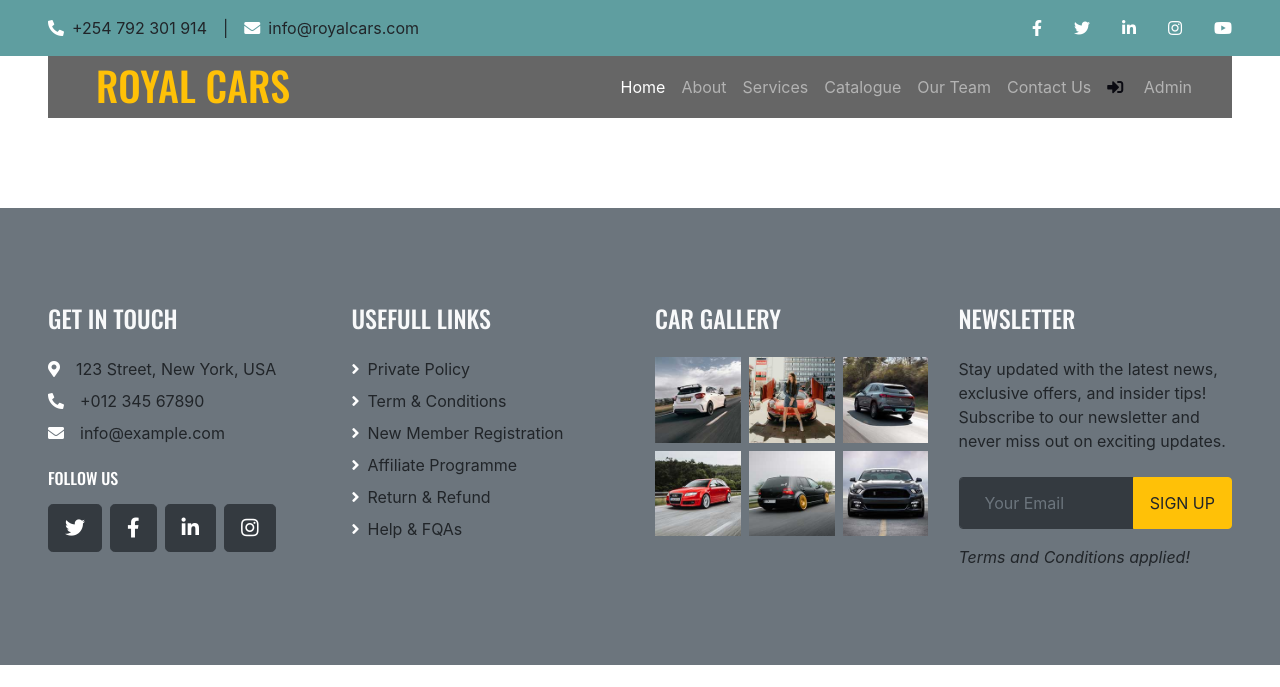
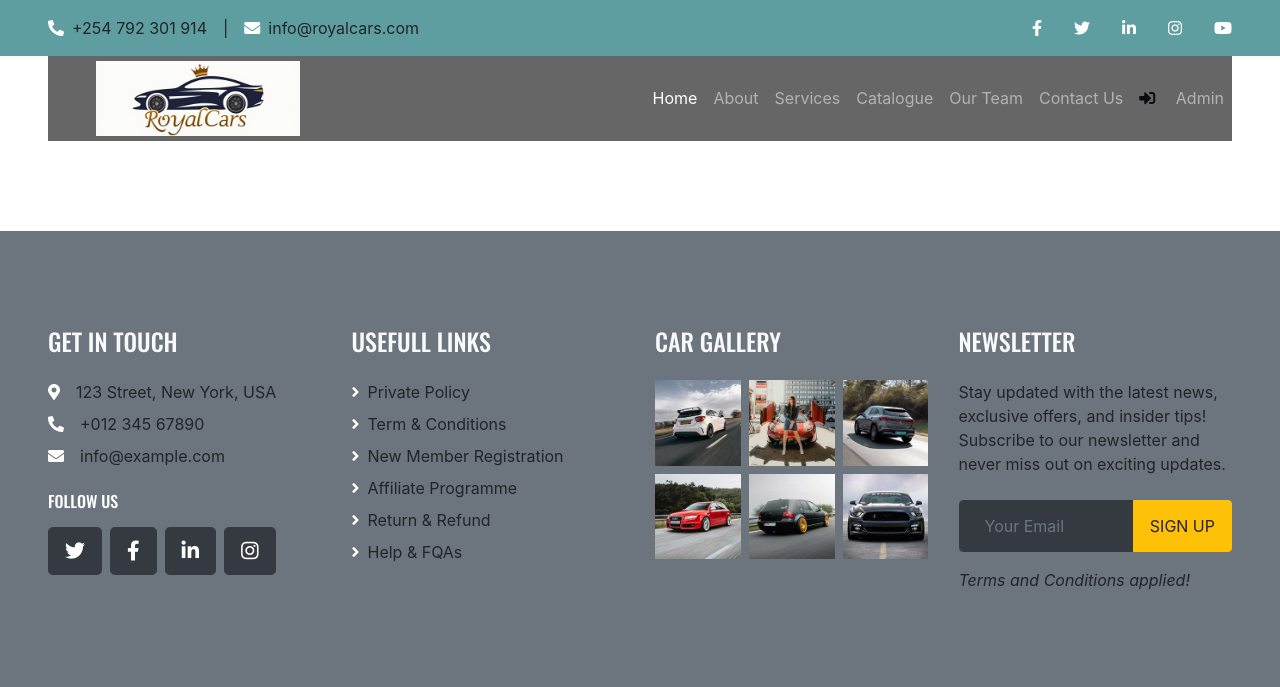
Before and after one commit to rkogi2022/royalcars, a Django app: template carapp/templates/page.html in a window 1280 px wide. Shown: the top 687 px of the page. Run offline with Django 3.2, Linux system fonts and the light colour scheme; the template is opened without the code that fills it, so the values that code supplies are empty; some libraries are stand-ins or nearby versions.

Commit message:
updating the logo

```diff
--- a/carapp/templates/navbar.html
+++ b/carapp/templates/navbar.html
@@ -1,14 +1,15 @@
 {% load static %}
-<div class="container-fluid position-relative nav-bar p-0">
-    <div class="position-relative px-lg-5" style="z-index: 9;">
-        <nav class="navbar navbar-expand-lg navbar-dark py-3 py-lg-0 pl-3 pl-lg-5" style="background-color: rgba(0, 0, 0, 0.6);">
-            <a href="" class="navbar-brand d-flex align-items-center">
-                <h1 class="text-uppercase text-warning mb-1">Royal Cars</h1>
+<div class="container-fluid p-0">
+    <div class="px-lg-5" style="z-index: 9;">
+        <nav class="navbar navbar-expand-lg navbar-dark py-3 py-lg-0 pl-3 pl-lg-5" style="background-color: rgba(0, 0, 0, 0.6); width: 100%; padding-right: 0; padding-left: 0;">
+            <!-- Logo Image -->
+            <a href="{% url 'index' %}" class="navbar-brand d-flex align-items-center">
+                <img src="{% static 'img/logo.png' %}" alt="Royal Cars Logo" class="img-fluid" style="max-height: 75px;">
             </a>
             <button type="button" class="navbar-toggler" data-toggle="collapse" data-target="#navbarCollapse">
                 <span class="navbar-toggler-icon"></span>
             </button>
-            <div class="collapse navbar-collapse justify-content-between px-3" id="navbarCollapse">
+            <div class="collapse navbar-collapse justify-content-between" id="navbarCollapse">
                 <div class="navbar-nav ml-auto py-0">
                     <a href="{% url 'index' %}" class="nav-item nav-link active">Home</a>
                     <a href="{% url 'about' %}" class="nav-item nav-link">About</a>
--- a/dashboard/templates/main_navbar.html
+++ b/dashboard/templates/main_navbar.html
@@ -3,8 +3,8 @@
 <div class="container-fluid position-relative nav-bar p-0">
     <div class="position-relative px-lg-5" style="z-index: 9;">
         <nav class="navbar navbar-expand-lg navbar-dark py-3 py-lg-0 pl-3 pl-lg-5" style="background-color: rgba(0, 0, 0, 0.6);">
-            <a href="" class="navbar-brand d-flex align-items-center">
-                <h1 class="text-uppercase text-warning mb-1">Royal Cars</h1>
+            <a href="{% url 'car_list' %}" class="navbar-brand d-flex align-items-center">
+                <img src="{% static 'img/logo.png' %}" alt="Royal Cars Logo" class="img-fluid" style="max-height: 75px;">
             </a>
             <button type="button" class="navbar-toggler" data-toggle="collapse" data-target="#navbarCollapse">
                 <span class="navbar-toggler-icon"></span>
```
Also changed, not shown: db.sqlite3, static/img/logo.png (added).
